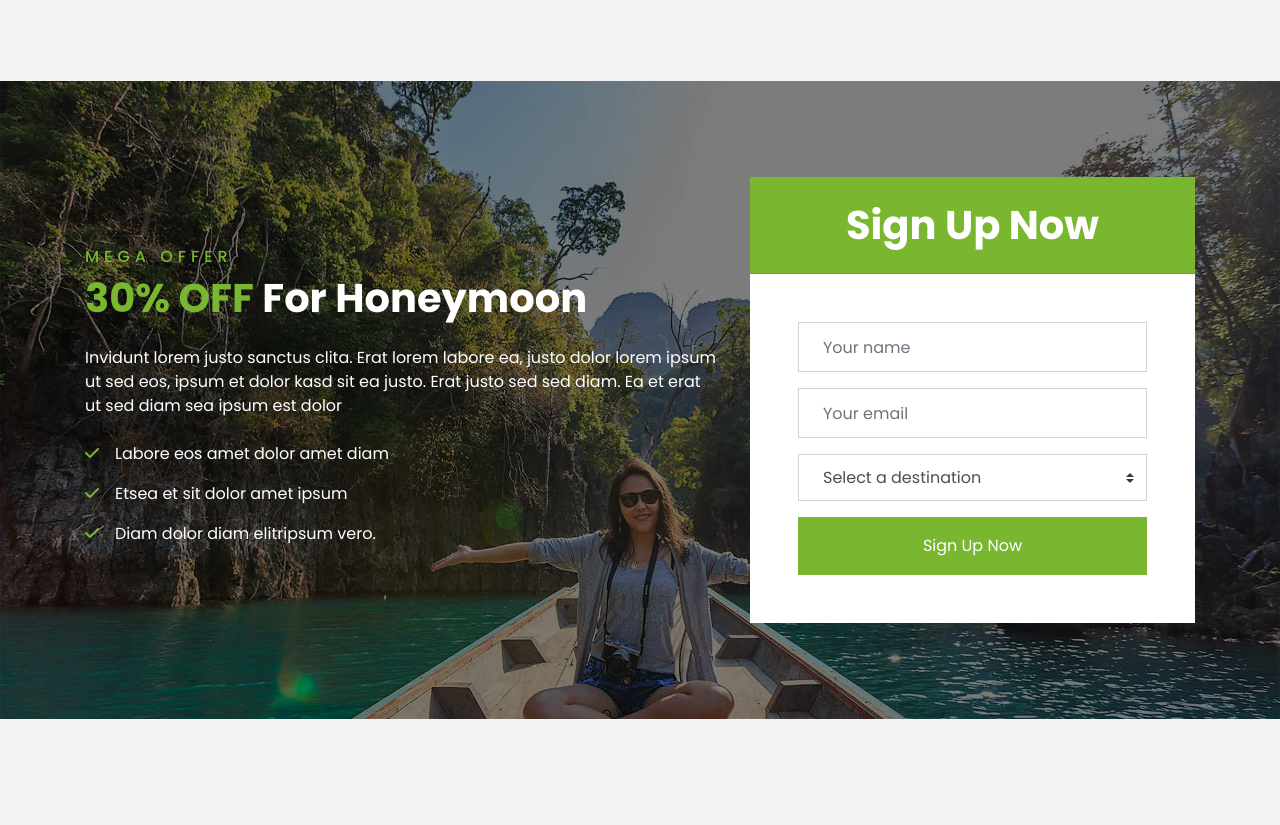
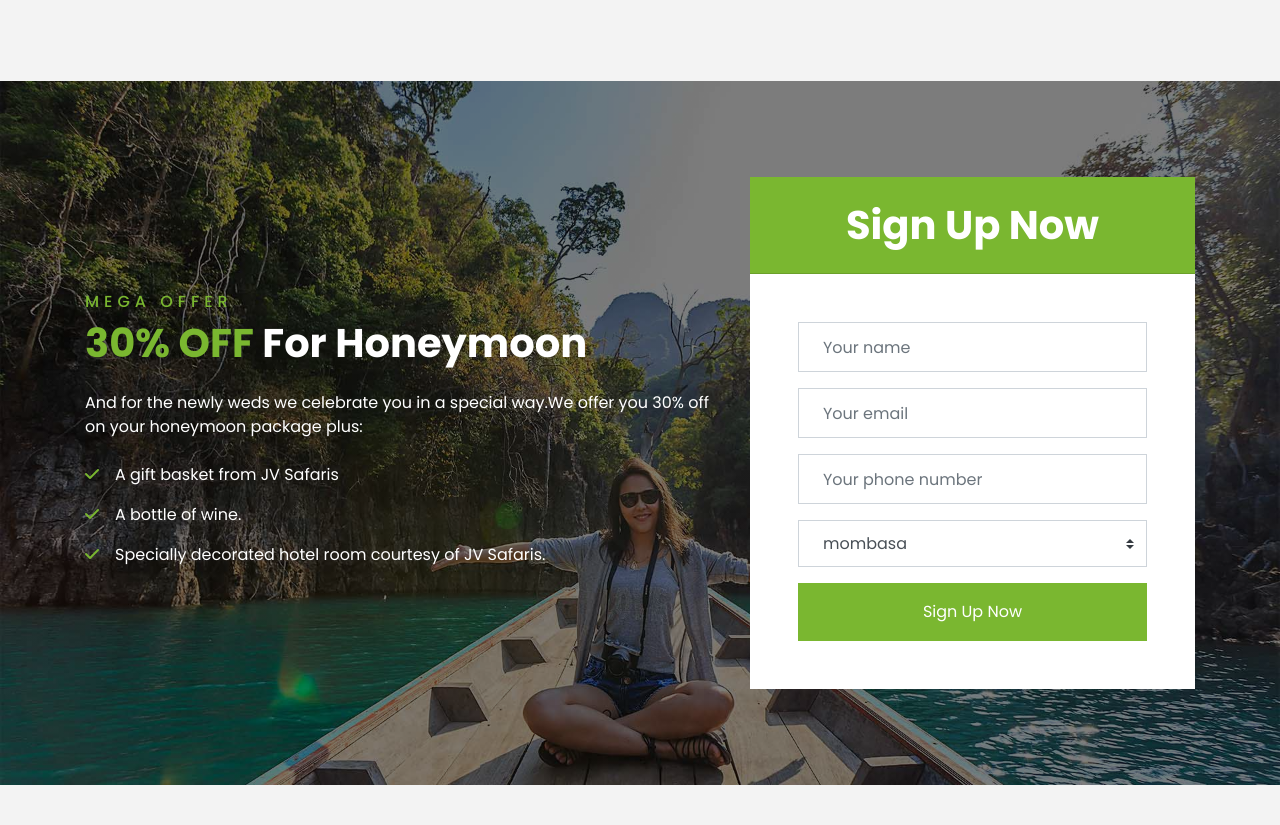
Before and after one commit to johnk106/jvs-dep, a Django app: page /about/ in a window 1280 px wide. Shown: the part 1640-2465 px from the top of the page. Run offline with Django 4.2, Linux system fonts and the light colour scheme; data comes from the database, SQL or seed files in the repository; both versions use the stored data as it was after the commit; some libraries are stand-ins or nearby versions.

Commit message:
added logic to the 30% off honeymoon pack in index.html and about.html

```diff
--- a/JVSafaris/JVSafarisMain/admin.py
+++ b/JVSafaris/JVSafarisMain/admin.py
@@ -13,3 +13,4 @@ admin.site.register(ServiceItemGallery)
 admin.site.register(Destination)
 admin.site.register(Booking)
 admin.site.register(Staff)
+admin.site.register(Honeymoon)
--- a/JVSafaris/JVSafarisMain/models.py
+++ b/JVSafaris/JVSafarisMain/models.py
@@ -122,3 +122,13 @@ class Staff(models.Model):
 
     def __str__(self):
         return str(self.name)
+
+class Honeymoon(models.Model):
+    name = models.CharField(max_length=255)
+    email = models.CharField(max_length=255)
+    phone = models.CharField(max_length=15)
+    destination = models.ForeignKey(Destination,on_delete=models.CASCADE)
+
+
+    def __str__(self):
+        return str(self.name)
--- a/JVSafaris/JVSafarisMain/templates/jvsafarismain/about.html
+++ b/JVSafaris/JVSafarisMain/templates/jvsafarismain/about.html
@@ -99,13 +99,11 @@ about
                         <h6 class="text-primary text-uppercase" style="letter-spacing: 5px;">Mega Offer</h6>
                         <h1 class="text-white"><span class="text-primary">30% OFF</span> For Honeymoon</h1>
                     </div>
-                    <p class="text-white">Invidunt lorem justo sanctus clita. Erat lorem labore ea, justo dolor lorem ipsum ut sed eos,
-                        ipsum et dolor kasd sit ea justo. Erat justo sed sed diam. Ea et erat ut sed diam sea ipsum est
-                        dolor</p>
+                    <p class="text-white">And for the newly weds we celebrate you in a special way.We offer you 30% off on your honeymoon package plus:</p>
                     <ul class="list-inline text-white m-0">
-                        <li class="py-2"><i class="fa fa-check text-primary mr-3"></i>Labore eos amet dolor amet diam</li>
-                        <li class="py-2"><i class="fa fa-check text-primary mr-3"></i>Etsea et sit dolor amet ipsum</li>
-                        <li class="py-2"><i class="fa fa-check text-primary mr-3"></i>Diam dolor diam elitripsum vero.</li>
+                        <li class="py-2"><i class="fa fa-check text-primary mr-3"></i>A gift basket from JV Safaris</li>
+                        <li class="py-2"><i class="fa fa-check text-primary mr-3"></i>A bottle of wine.</li>
+                        <li class="py-2"><i class="fa fa-check text-primary mr-3"></i>Specially decorated hotel room courtesy of JV Safaris.</li>
                     </ul>
                 </div>
                 <div class="col-lg-5">
@@ -114,19 +112,22 @@ about
                             <h1 class="text-white m-0">Sign Up Now</h1>
                         </div>
                         <div class="card-body rounded-bottom bg-white p-5">
-                            <form>
+                            <form action="{%url "JVS:index" %} " method = "post">
+                                {%csrf_token%}
                                 <div class="form-group">
-                                    <input type="text" class="form-control p-4" placeholder="Your name" required="required" />
+                                    <input type="text" class="form-control p-4" name="name" placeholder="Your name" required="required" />
                                 </div>
                                 <div class="form-group">
-                                    <input type="email" class="form-control p-4" placeholder="Your email" required="required" />
+                                    <input type="email" class="form-control p-4" name="email" placeholder="Your email" required="required" />
                                 </div>
                                 <div class="form-group">
-                                    <select class="custom-select px-4" style="height: 47px;">
-                                        <option selected>Select a destination</option>
-                                        <option value="1">destination 1</option>
-                                        <option value="2">destination 1</option>
-                                        <option value="3">destination 1</option>
+                                    <input type="text" class="form-control p-4" name="phone" placeholder="Your phone number" required="required" />
+                                </div>
+                                <div class="form-group">
+                                    <select name="destination" class="custom-select px-4" style="height: 47px;">
+                                        {%for destination in destinations%}
+                                        <option value="{{destination.id}}">{{destination.destinantion_name}}</option>
+                                        {%endfor%}
                                     </select>
                                 </div>
                                 <div>
--- a/JVSafaris/JVSafarisMain/views.py
+++ b/JVSafaris/JVSafarisMain/views.py
@@ -4,7 +4,7 @@ from django.urls import reverse
 from django.http import HttpResponseRedirect
 from django.contrib.auth.models import User
 from django.contrib.auth import authenticate, login,logout
-from .models import Booking, Destination, Package, ServiceBooking, ServiceCategory, ServiceItem,Staff
+from .models import Booking, Destination, Package, ServiceBooking, ServiceCategory, ServiceItem,Staff,Honeymoon
 from django.core.paginator import Paginator
 from blogs.models import *
 from django.contrib.auth.decorators import login_required
@@ -12,6 +12,7 @@ from django.contrib.auth.decorators import login_required
 
 # Create your views here.
 def index(request):
+
     destinations = Destination.objects.all()
 
     p = Paginator(Package.objects.order_by('id').all(),6)
@@ -23,6 +24,24 @@ def index(request):
     e = Paginator(Staff.objects.filter(isEstemeed = True).order_by('id').all(),4)
     estemeed_employees = e.page(1)
 
+    if request.method == 'POST':
+        name = request.POST['name']
+        email = request.POST['email']
+        phone = request.POST['phone']
+        destination = request.POST['destination']
+
+        new_honeymoon_discount_booking = Honeymoon(name = name,email = email,phone = phone ,destination = Destination.objects.get(pk = destination))
+        new_honeymoon_discount_booking.save()
+        messages.success(request,'We have successfully received your message,an agent will get in touch in due course, Thank you for choosing JVSafaris Travel Agency ')
+
+
+        return render(request,'JVSafarisMain/index.html',{
+        'destinations':destinations,
+        'packages':packages,
+        'blogs':blogs,
+        'staff':estemeed_employees
+
+    })
     return render(request,'JVSafarisMain/index.html',{
         'destinations':destinations,
         'packages':packages,
@@ -46,7 +65,9 @@ def about(request):
     e = Paginator(Staff.objects.filter(isEstemeed =True).order_by('id').all(),4)
     estemeed_employees = e.page(1)
     return render(request,'JVSafarisMain/about.html',{
-        'staff':estemeed_employees
+        'staff':estemeed_employees,
+        'destinations':Destination.objects.all()
+
     })
 
 def services_Categories(request):
```
Also changed, not shown: JVSafaris/JVSafarisMain/templates/jvsafarismain/index.html (+11 -8 lines), JVSafaris/JVSafarisMain/migrations/0003_honeymoon.py (added), JVSafaris/db.sqlite3, JVSafaris/media/elliott-engelmann-DjlKxYFJlTc-unsplash_2lsKHdW.jpg (added).
